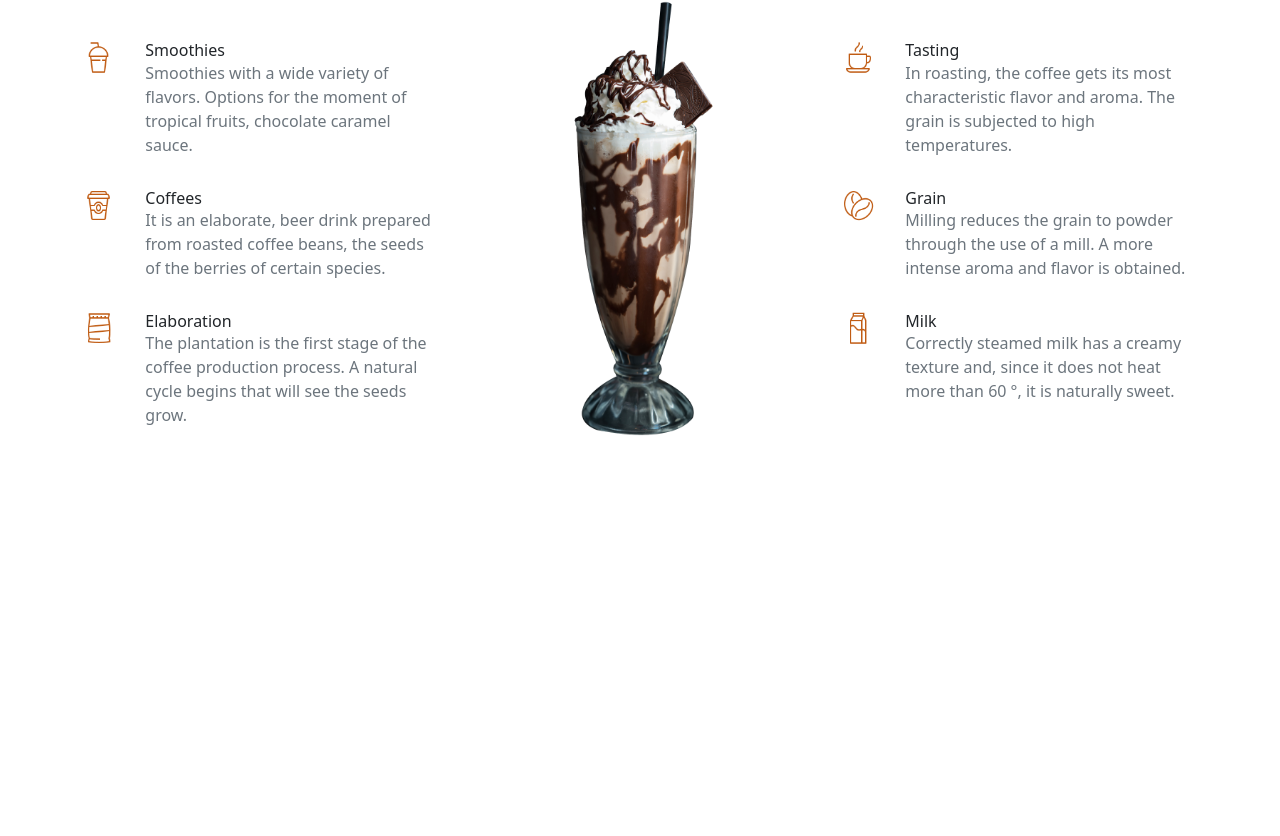
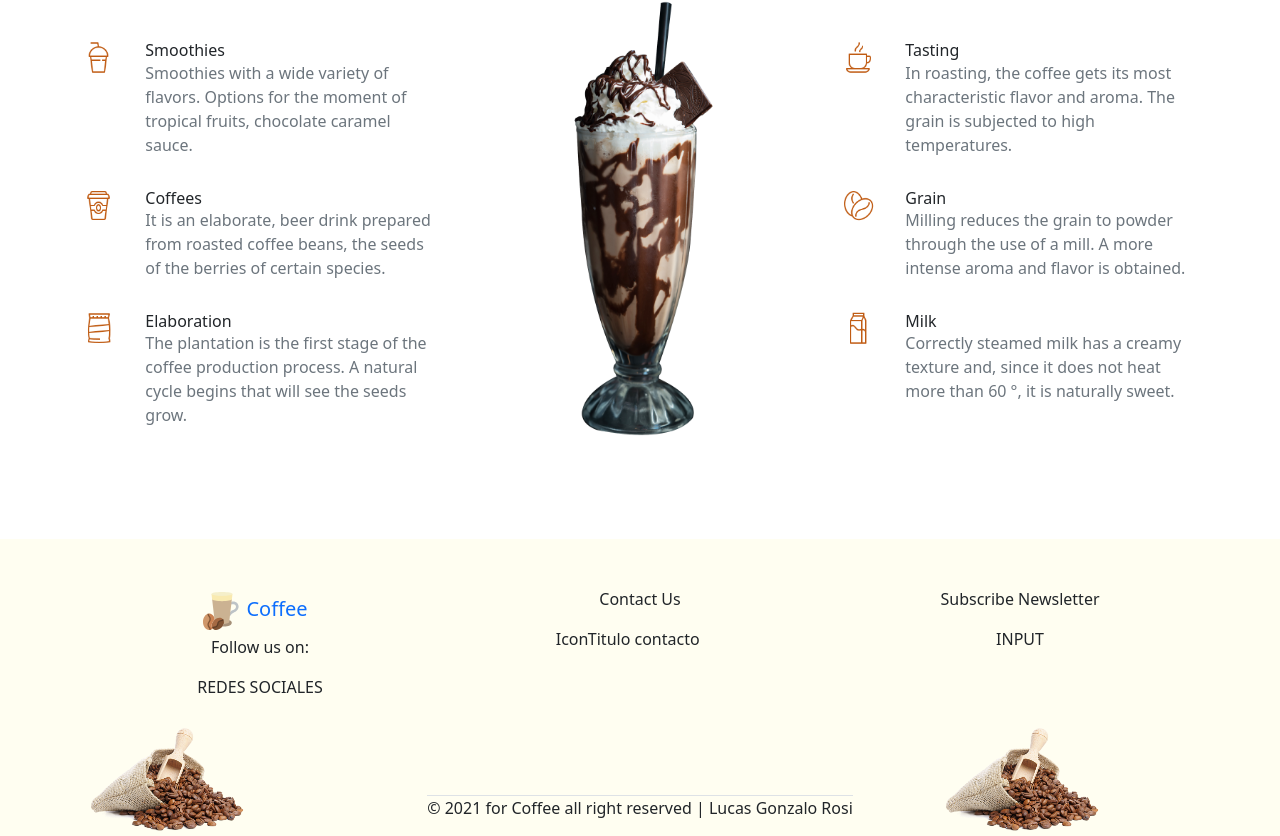
Before and after one commit to LGRosi/coffee-react, a React (Create React App) app: page /home in a window 1280 px wide. Shown: the part 1842-2678 px from the top of the page. Before the commit the page ends 2333 px from the top, so only its background shows below. Built offline with nearby package versions, Linux system fonts and the light colour scheme.

Commit message:
Construcción del componente Footer

```diff
--- a/src/components/CoffeeDescription.jsx
+++ b/src/components/CoffeeDescription.jsx
@@ -12,7 +12,7 @@ class CoffeeDescription extends React.Component {
   render() {
     return (
       <React.Fragment>
-        <div className="container mt-5">
+        <div className="container my-5">
           <div className="row">
             <div className="col-12 d-flex justify-content-center">
               <img src={GranosCafe} width="30" alt="Logo de granos de café" />
--- /dev/null
+++ b/src/components/Footer.jsx
@@ -0,0 +1,90 @@
+import React from "react";
+import { Link } from "react-router-dom";
+import latteLogo from "../images/latte.svg";
+import GranosFooter from "../images/GranosFooter.png";
+
+class Footer extends React.Component {
+  render() {
+    return (
+      <React.Fragment>
+        <div className="container mt-5">
+          <div className="row">
+            <div className="col-4 mt-5">
+              <div className="row">
+                <div className="col-12 d-flex justify-content-center">
+                  <Link to="/home" className="navbar-brand">
+                    <img
+                      src={latteLogo}
+                      alt="Logo de café"
+                      width="50"
+                      height="38"
+                    />
+                    Coffee
+                  </Link>
+                </div>
+                <div className="col-12 text-center">
+                  <p>Follow us on:</p>
+                </div>
+                <div className="col-12 d-flex justify-content-center">
+                  <p>REDES SOCIALES</p>
+                </div>
+              </div>
+            </div>
+            <div className="col-4 mt-5">
+              <div className="row">
+                <div className="col-12 d-flex justify-content-center">
+                  <p>Contact Us</p>
+                </div>
+                <div className="col-12 d-flex justify-content-center">
+                  <div className="row">
+                    <div className="col-2">
+                      <p>Icon</p>
+                    </div>
+                    <div className="col-10">
+                      <p>Titulo contacto</p>
+                    </div>
+                  </div>
+                </div>
+              </div>
+            </div>
+            <div className="col-4 mt-5">
+              <div className="row">
+                <div className="col-12 d-flex justify-content-center">
+                  <p>Subscribe Newsletter</p>
+                </div>
+                <div className="col-12 d-flex justify-content-center">
+                  <p>INPUT</p>
+                </div>
+              </div>
+            </div>
+            <div className="col-12 mt-2">
+              <div className="row">
+                <div className="col-3 d-flex align-items-end">
+                  <img
+                    src={GranosFooter}
+                    width="170"
+                    alt="Bolsa de granos de café"
+                  />
+                </div>
+                <div className="col-6 d-flex align-items-end justify-content-center">
+                  <p className="text-center border-top">
+                    © 2021 for Coffee all right reserved | Lucas Gonzalo Rosi
+                  </p>
+                </div>
+                <div className="col-3 d-flex align-items-end">
+                  <img
+                    src={GranosFooter}
+                    width="170"
+                    alt="Bolsa de granos de café"
+                  />
+                </div>
+              </div>
+            </div>
+          </div>
+        </div>
+      </React.Fragment>
+    );
+  }
+}
+
+export default Footer;
--- /dev/null
+++ b/src/components/styles/Footer.css
@@ -0,0 +1,3 @@
+.footer {
+    background: #FFFEF1;
+}
--- a/src/pages/Home.jsx
+++ b/src/pages/Home.jsx
@@ -2,6 +2,8 @@ import React from "react";
 import Banner from "../components/Banner";
 import CoffeeProducts from "../components/CoffeeProducts";
 import CoffeeDescription from "../components/CoffeeDescription";
+import Footer from "../components/Footer";
+import '../components/styles/Footer.css';
 
 class Home extends React.Component {
   render() {
@@ -25,6 +27,10 @@ class Home extends React.Component {
             <CoffeeDescription />
           </article>
         </section>
+
+        <footer className="mt-5 footer">
+          <Footer />
+        </footer>
       </React.Fragment>
     );
   }
```
Also changed, not shown: footer-coffee.jpg (added), src/images/GranosFooter.png (added).
